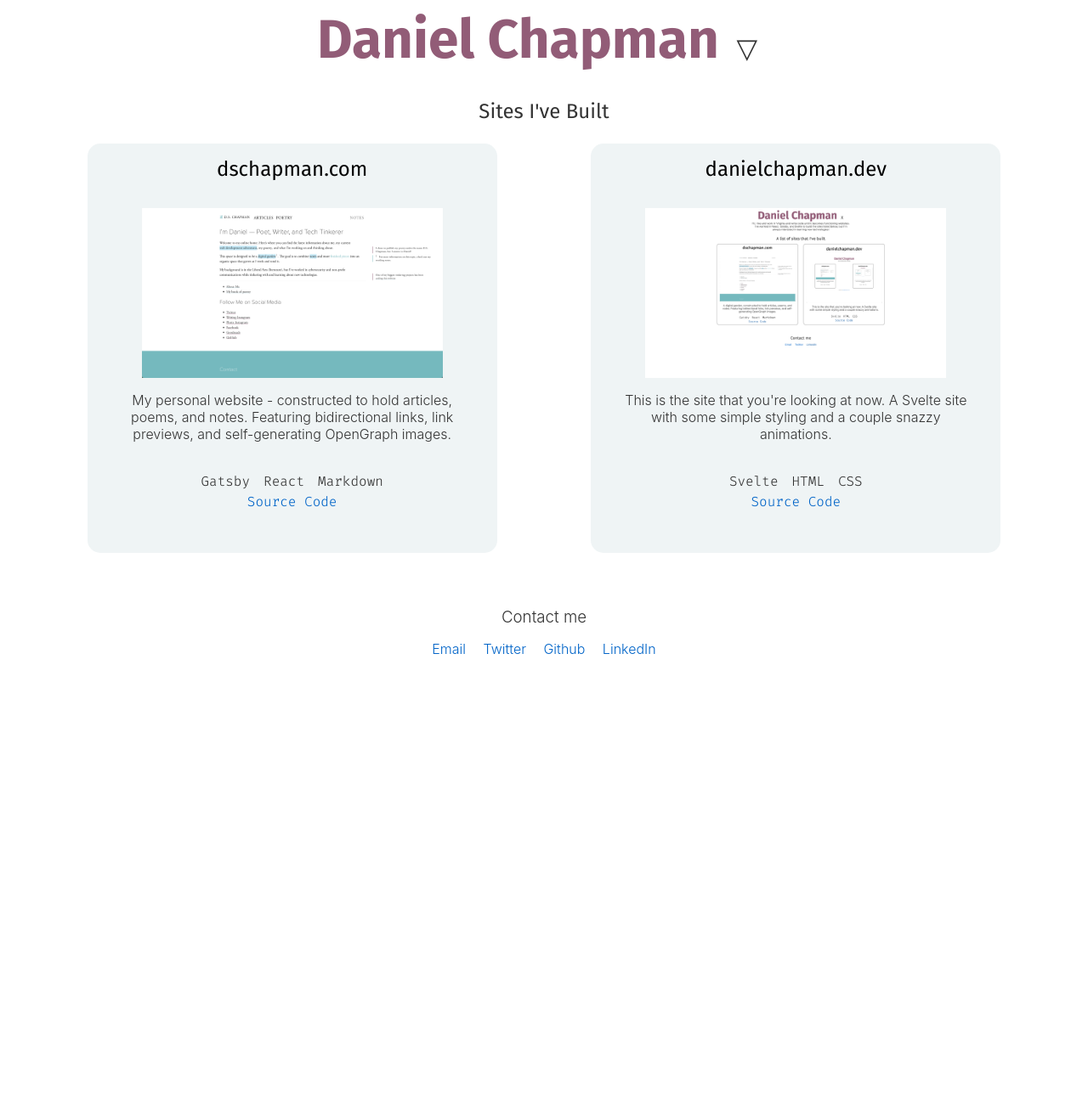
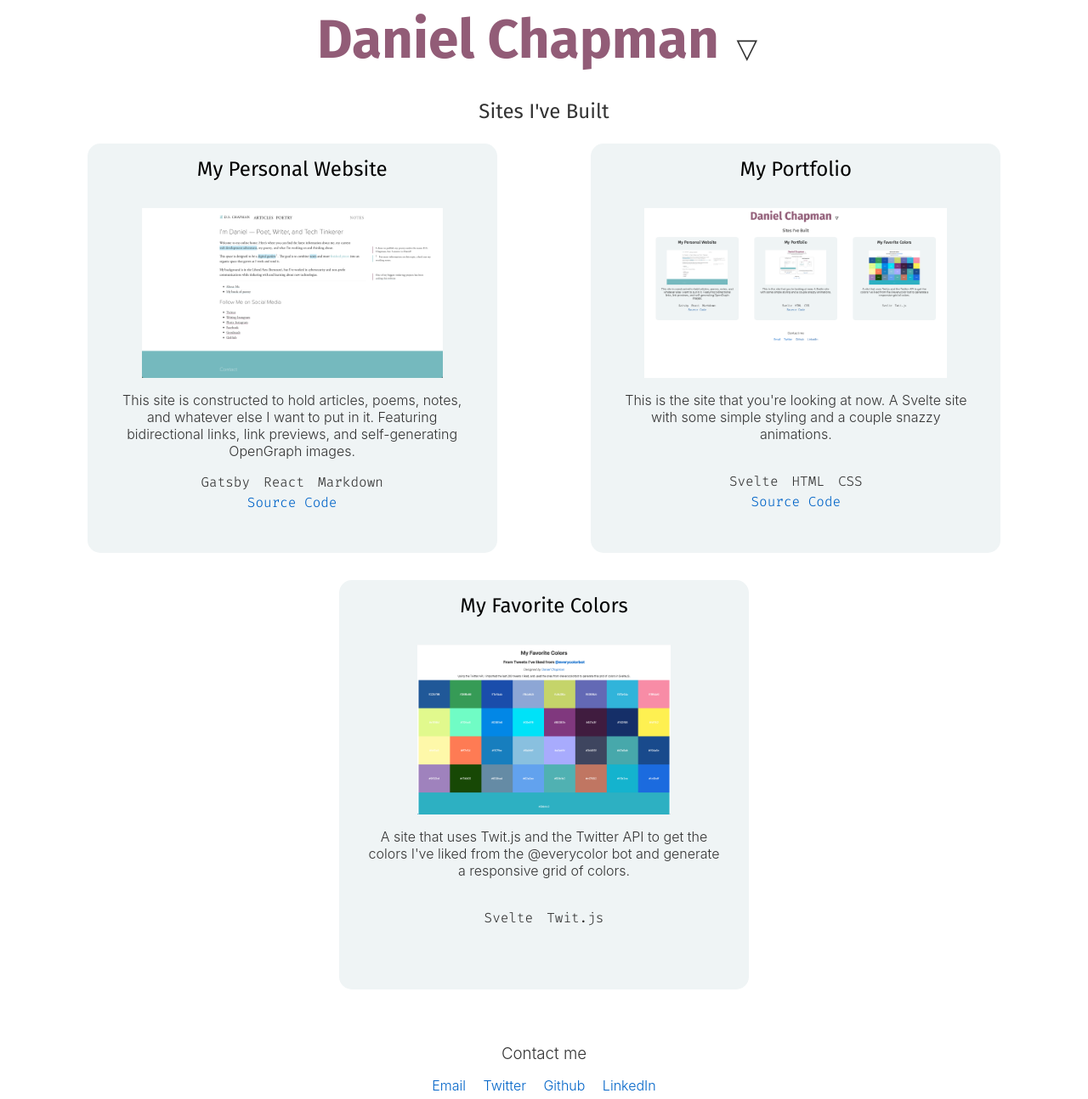
Before and after one commit to dschapman/danielchapman-dev, a Svelte app: page / in a window 1280 px wide. Shown: the whole page at 85% size. Before the commit the page ends 800 px from the top, so only its background shows below. Built offline with nearby package versions, Linux system fonts and the light colour scheme.

Commit message:
add new site

```diff
--- a/src/App.svelte
+++ b/src/App.svelte
@@ -50,36 +50,35 @@
   <div class="projects">
     <Project
       technologies={['Gatsby', 'React', 'Markdown']}
-      title={'dschapman.com'}
+      title={'My Personal Website'}
       image={'dschapman-com.png'}
-      description="My personal website - constructed to hold articles, poems,
-      and notes. Featuring bidirectional links, link previews, and
+      description="This site is constructed to hold articles, poems,
+      notes, and whatever else I want to put in it. Featuring bidirectional links, link previews, and
       self-generating OpenGraph images."
       link={'https://dschapman.com'}
       code={'https://github.com/dschapman/dschapman-com'} />
 
     <Project
       technologies={['Svelte', 'HTML', 'CSS']}
-      title={'danielchapman.dev'}
+      title={'My Portfolio'}
       image={'danielchapman-dev.png'}
       description={"This is the site that you're looking at now. A Svelte site with some simple styling and a couple snazzy animations."}
       link={'https://danielchapman.dev/'}
       code={'https://github.com/dschapman/danielchapman-dev'} />
+    <Project
+      technologies={['Svelte', 'Twit.js']}
+      title={'My Favorite Colors'}
+      image={'colors-danielchapman-dev.png'}
+      description={"A site that uses Twit.js and the Twitter API to get the colors I've liked from the @everycolor bot and generate a responsive grid of colors."}
+      link={'https://colors.danielchapman.dev/'} />
   </div>
 </main>
 <footer>
   <h3>Contact me</h3>
   <ul>
-    <li>
-      <a href="mailto:daniel@dschapman.com">Email</a>
-    </li>
-    <li>
-      <a href="twitter.com/ds_chapman">Twitter</a>
-
-    </li>
-    <li>
-      <a href="https://github.com/dschapman">Github</a>
-    </li>
+    <li><a href="mailto:daniel@dschapman.com">Email</a></li>
+    <li><a href="twitter.com/ds_chapman">Twitter</a></li>
+    <li><a href="https://github.com/dschapman">Github</a></li>
     <li>
       <a href="https://www.linkedin.com/in/daniel-chapman-63695271/">
         LinkedIn
--- a/src/Project.svelte
+++ b/src/Project.svelte
@@ -3,7 +3,7 @@
   export let code = "";
   export let title = "There was no Title";
   export let description = "There was no Description";
-  export let link;
+  export let link = "";
   export let image = "";
   let hovered = false;
   import { onMount } from "svelte";
@@ -139,7 +139,7 @@
           <li in:typewriter={{ speed: 175 }}>{technology}</li>
         {/each}
       </ul>
-      <a href={code}>Source Code</a>
+      {#if code != ''}<a href={code}>Source Code</a>{/if}
     </div>
   </div>
 {/if}
```
Also changed, not shown: public/colors-danielchapman-dev.png (added), public/danielchapman-dev.png.
